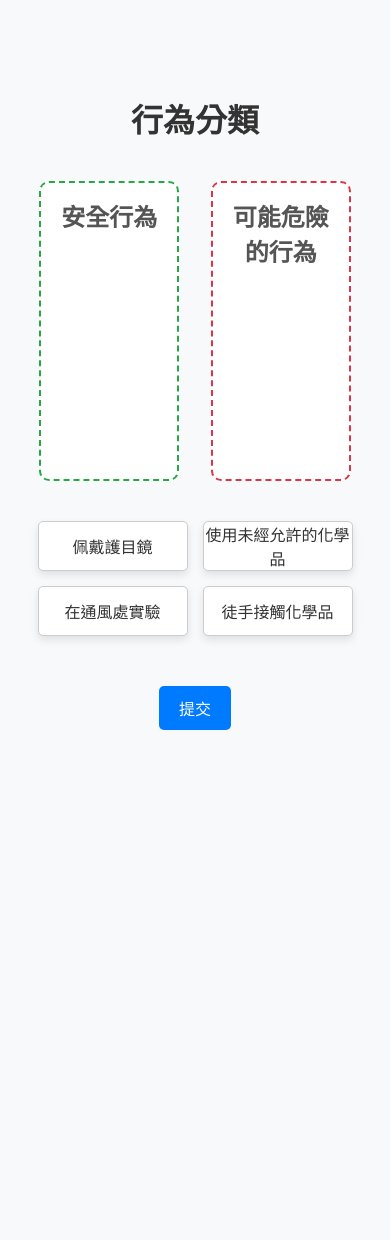
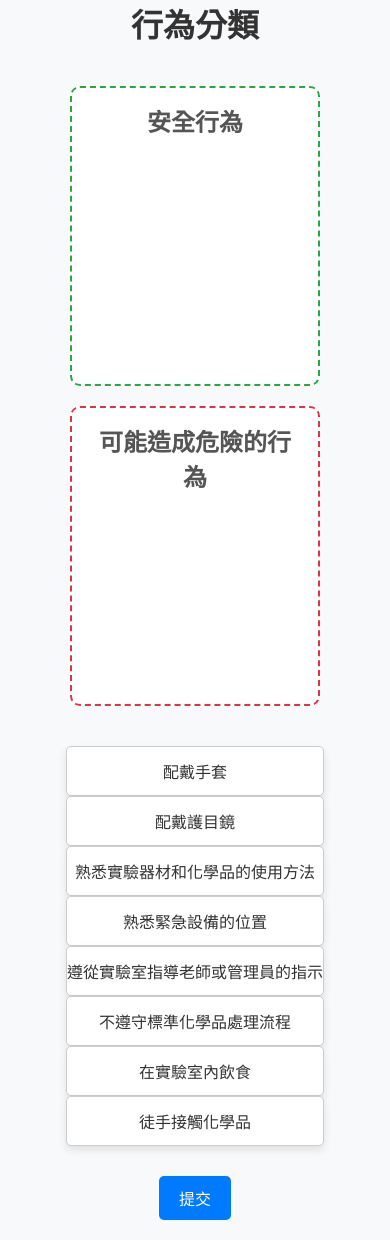
Before and after one commit to ArthurArthurArthur0817/Chemistry, a Flask app: page /classification in a window 390 px wide. Before the commit the page ends 730 px from the top, so only its background shows below. Run offline with Flask 3, Linux system fonts and the light colour scheme.

Commit message:
update rule game

```diff
--- a/static/rule.css
+++ b/static/rule.css
@@ -124,3 +184,24 @@ button.submit-btn:hover {
 .message.error {
     color: #dc3545;
 }
+
+/* For better mobile responsiveness */
+@media (max-width: 768px) {
+    .container {
+        flex-direction: column;
+        align-items: center;
+    }
+
+    .basket {
+        width: 80%;
+        margin-bottom: 20px;
+    }
+
+    .actions {
+        flex-direction: column;
+    }
+
+    .card {
+        width: 100%;
+    }
+}
--- a/templates/rule.html
+++ b/templates/rule.html
@@ -9,84 +9,116 @@
 <body>
     <h1>行為分類</h1>
 
-    <!-- 教學提示圖片 -->
+    <!-- 教學提示圖片，初始隱藏 -->
     <div id="instruction-popup" class="popup" style="display: none;">
-        <p>此行為不正確，請再試一次！</p>
-        <img src="/static/instruction.png" alt="教學圖片" style="width: 100%; max-width: 400px;">
+        <p>此分類不正確，請再試一次！</p>
+        <img id="instruction-image" src="" alt="教學圖片" style="width: 100%; max-width: 400px;">
         <button onclick="closePopup()">關閉</button>
     </div>
 
+    <!-- 兩個分類籃子 -->
     <div class="container">
         <div id="safe-basket" class="basket safe" ondrop="drop(event, 'safe')" ondragover="allowDrop(event)">
             <div class="basket-title">安全行為</div>
         </div>
         <div id="danger-basket" class="basket danger" ondrop="drop(event, 'danger')" ondragover="allowDrop(event)">
-            <div class="basket-title">可能危險的行為</div>
+            <div class="basket-title">可能造成危險的行為</div>
         </div>
     </div>
 
-    <div class="actions">
-        <div class="card" id="card1" draggable="true" ondragstart="drag(event)">佩戴護目鏡</div>
-        <div class="card" id="card2" draggable="true" ondragstart="drag(event)">使用未經允許的化學品</div>
-        <div class="card" id="card3" draggable="true" ondragstart="drag(event)">在通風處實驗</div>
-        <div class="card" id="card4" draggable="true" ondragstart="drag(event)">徒手接觸化學品</div>
-        <!-- 可以在這裡添加更多卡片 -->
+    <!-- 卡片區域 -->
+    <div class="card-container">
+        <div class="card" id="card1" draggable="true" ondragstart="drag(event)">
+            <p>配戴手套</p>
+        </div>
+        <div class="card" id="card2" draggable="true" ondragstart="drag(event)">
+            <p>配戴護目鏡</p>
+        </div>
+        <div class="card" id="card3" draggable="true" ondragstart="drag(event)">
+            <p>熟悉實驗器材和化學品的使用方法</p>
+        </div>
+        <div class="card" id="card4" draggable="true" ondragstart="drag(event)">
+            <p>熟悉緊急設備的位置</p>
+        </div>
+        <div class="card" id="card5" draggable="true" ondragstart="drag(event)">
+            <p>遵從實驗室指導老師或管理員的指示</p>
+        </div>
+        <div class="card" id="card6" draggable="true" ondragstart="drag(event)">
+            <p>不遵守標準化學品處理流程</p>
+        </div>
+        <div class="card" id="card7" draggable="true" ondragstart="drag(event)">
+            <p>在實驗室內飲食</p>
+        </div>
+        <div class="card" id="card8" draggable="true" ondragstart="drag(event)">
+            <p>徒手接觸化學品</p>
+        </div>
     </div>
 
+    <!-- 提交按鈕和消息顯示 -->
     <button class="submit-btn" onclick="submitClassification()">提交</button>
-
     <div id="message" class="message"></div>
 
     <script>
-        // 定義正確的分類答案
-        const correctSafe = ["佩戴護目鏡", "在通風處實驗"];
-        const correctDanger = ["使用未經允許的化學品", "徒手接觸化學品"];
+        const correctSafe = ["配戴手套", "配戴護目鏡", "熟悉實驗器材和化學品的使用方法", "熟悉緊急設備的位置", "遵從實驗室指導老師或管理員的指示"];
+        const correctDanger = ["不遵守標準化學品處理流程", "在實驗室內飲食", "徒手接觸化學品"];
 
-        // 拖放邏輯
         let draggedCard;
         let originalBasket = null;
+        let popupVisible = false;
 
         function drag(event) {
+            if (popupVisible) return;
             draggedCard = event.target;
             originalBasket = draggedCard.parentNode;
         }
 
         function allowDrop(event) {
-            event.preventDefault();
+            if (!popupVisible) event.preventDefault();
         }
 
         function drop(event, basketType) {
             event.preventDefault();
-            const cardText = draggedCard.innerText;
+            const cardText = draggedCard.innerText.trim();
 
-            // 檢查是否放入錯誤的籃子
+            // 若拖曳錯誤行為至錯誤籃子時，彈出教學圖卡
             if ((basketType === 'safe' && correctDanger.includes(cardText)) ||
                 (basketType === 'danger' && correctSafe.includes(cardText))) {
 
-                // 顯示教學圖片，並將卡片回到原位
-                showPopup();
+                // 顯示對應的提示圖片
+                const imageSrc = getImageForCard(cardText, basketType);
+                showPopup(imageSrc);
+
+                // 將卡片移回原位
                 originalBasket.appendChild(draggedCard);
             } else {
-                // 放入正確的籃子
                 event.target.appendChild(draggedCard);
             }
         }
 
-        function showPopup() {
+        function showPopup(imageSrc) {
+            popupVisible = true;
+            document.getElementById("instruction-image").src = imageSrc;
             document.getElementById("instruction-popup").style.display = "block";
         }
 
         function closePopup() {
+            popupVisible = false;
             document.getElementById("instruction-popup").style.display = "none";
         }
 
         function submitClassification() {
+            if (popupVisible) return;
+
             const safeBasketCards = Array.from(document.getElementById('safe-basket').children)
                                         .filter(card => card.classList.contains("card"))
-                                        .map(card => card.innerText);
+                                        .map(card => card.innerText.trim());
             const dangerBasketCards = Array.from(document.getElementById('danger-basket').children)
                                         .filter(card => card.classList.contains("card"))
-                                        .map(card => card.innerText);
+                                        .map(card => card.innerText.trim());
+
+            // 輸出實際的卡片內容，便於調試
+            console.log("安全行為籃子內容: ", safeBasketCards);
+            console.log("可能危險行為籃子內容: ", dangerBasketCards);
 
             const isCorrect = validateClassification(safeBasketCards, dangerBasketCards);
 
@@ -96,11 +128,30 @@
             document.getElementById("message").classList.toggle("error", !isCorrect);
         }
 
-        // 驗證用戶的分類是否正確
         function validateClassification(safe, danger) {
-            const isCorrect = JSON.stringify(safe) === JSON.stringify(correctSafe) &&
-                              JSON.stringify(danger) === JSON.stringify(correctDanger);
-            return isCorrect;
+            // 比對卡片內容，不考慮順序
+            const safeSet = new Set(safe);
+            const dangerSet = new Set(danger);
+
+            return safeSet.size === correctSafe.length &&
+                   dangerSet.size === correctDanger.length &&
+                   [...safeSet].every(card => correctSafe.includes(card)) &&
+                   [...dangerSet].every(card => correctDanger.includes(card));
+        }
+
+        function getImageForCard(cardText, basketType) {
+            const imageMap = {
+                "配戴手套": "/static/image/配戴手套.png",
+                "配戴護目鏡": "/static/image/配戴護目鏡.png",
+                "熟悉實驗器材和化學品的使用方法": "/static/image/熟悉實驗器材和化學品的使用方法.png",
+                "熟悉緊急設備的位置": "/static/image/熟悉緊急設備的位置.png",
+                "遵從實驗室指導老師或管理員的指示": "/static/image/遵從實驗室指導老師或管理員的指示.png",
+                "不遵守標準化學品處理流程": "/static/image/不遵守標準化學品處理流程.png",
+                "在實驗室內飲食": "/static/image/在實驗室內飲食.png",
+                "徒手接觸化學品": "/static/image/徒手接觸化學品.png"
+            };
+
+            return basketType === 'safe' ? imageMap[cardText] : imageMap[cardText];
         }
     </script>
 </body>
```
Also changed, not shown: other parts of static/rule.css (+62 -2 lines), static/image/不遵守標準化學品處理流程.png (added), static/image/在實驗室內飲食.png (added), static/image/徒手接觸化學品.png (added), static/image/熟悉實驗器材和化學品的使用方法.png (added), static/image/熟悉緊急設備的位置.png (added), static/image/遵從實驗室指導老師或管理員的指示.png (added), static/image/配戴手套.png (added), static/image/配戴護目鏡.png (added).
